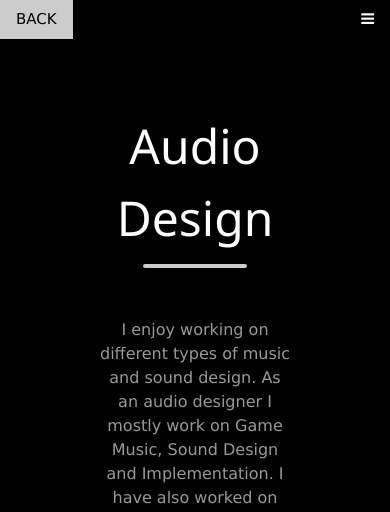
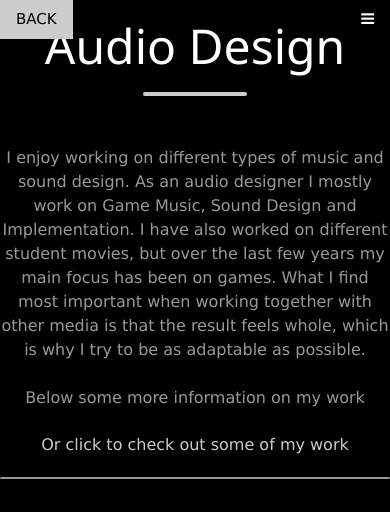
Before and after one commit to StijndeK/mySite, a PHP site: page /PF/AudioDesign.html in a window 390 px wide. Shown: the top 512 px of the page. Run offline with PHP 8.4, Linux system fonts and the light colour scheme.

Commit message:
further mobile support

```diff
--- a/PF/AudioDesign.html
+++ b/PF/AudioDesign.html
@@ -58,7 +58,7 @@ TODO:
   </div>
 
 
-  <div class= " w3-content w3-center" style="padding:100px; max-width:1300px;">
+  <div class= " w3-content w3-center viewPF" style=" max-width:1300px;">
 
     <!-- title -->
     <h5 class="w3-xxxlarge">Audio Design</h5>
--- a/PF/CultTag.html
+++ b/PF/CultTag.html
@@ -52,7 +52,7 @@ TODO:
   </div>
 
 
-  <div style="padding:100px">
+  <div class = "viewPF">
 
   <!-- portfolio -->
   <div class="row" style="padding:10px">
--- a/PF/LimbLoser.html
+++ b/PF/LimbLoser.html
@@ -50,7 +50,7 @@ TODO:
     </div>
   </div>
 
-  <div style="padding:100px">
+  <div class = "viewPF">
 
   <!-- portfolio -->
   <div class="row" style="padding:10px">
--- a/PF/OtherProjects.html
+++ b/PF/OtherProjects.html
@@ -52,7 +52,7 @@ TODO:
   </div>
 
 
-  <div style="padding:100px">
+  <div class = "viewPF">
 
   <!-- portfolio -->
   <div class="row" style="padding:10px">
--- a/PF/ProgrammingExperience.html
+++ b/PF/ProgrammingExperience.html
@@ -53,7 +53,7 @@ img {
   </div>
 
 
-  <div class= " w3-content w3-center" style="padding:100px; max-width:1300px;">
+  <div class= " w3-content w3-center viewPF" style="padding:100px; max-width:1300px;">
 
     <!-- title -->
     <div class="w3-content" style="max-width: 1000px">
--- a/PF/WhoAmI?.html
+++ b/PF/WhoAmI?.html
@@ -51,7 +51,7 @@ TODO:
   </div>
 
 
-  <div style="padding:100px">
+  <div class = "viewPF">
 
   <!-- portfolio -->
   <div class="row" style="padding:10px">
--- a/style2.css
+++ b/style2.css
@@ -1,15 +1,30 @@
 /* screen differences */
 /* For Mobile */
-@media screen and (max-width: 540px) {
+@media screen and (max-width: 740px) {
     .view {
         padding: 0px;
     }
 }
 
 /* For Tablets */
-@media screen and (min-width: 540px) {
+@media screen and (min-width: 740px) {
     .view {
         padding: 50px;
+      }
+}
+
+/* screen differences */
+/* For Mobile */
+@media screen and (max-width: 740px) {
+    .viewPF {
+        padding: 0px;
+    }
+}
+
+/* For Tablets */
+@media screen and (min-width: 740px) {
+    .viewPF {
+        padding: 100px;
       }
 }
 
```
